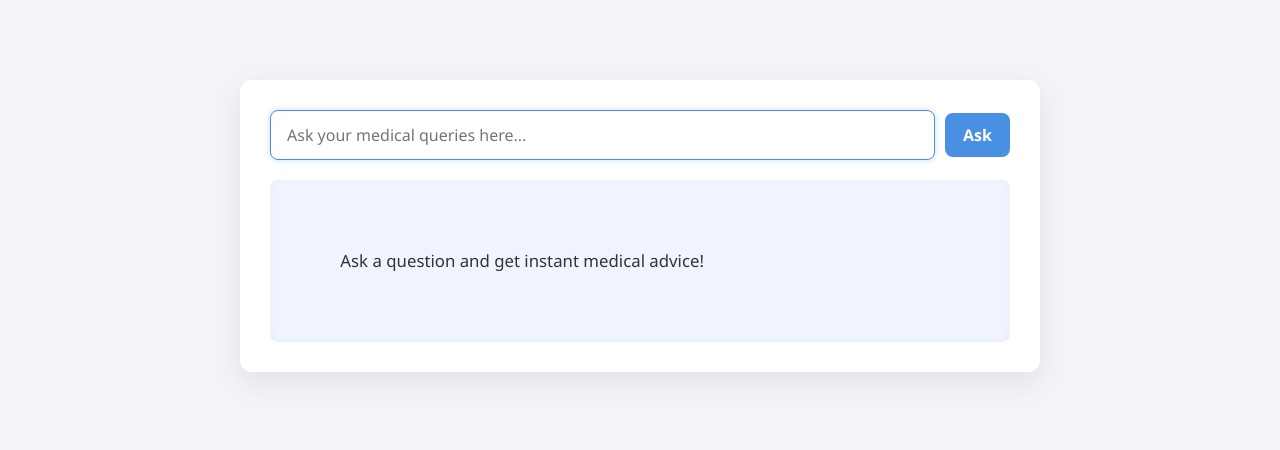
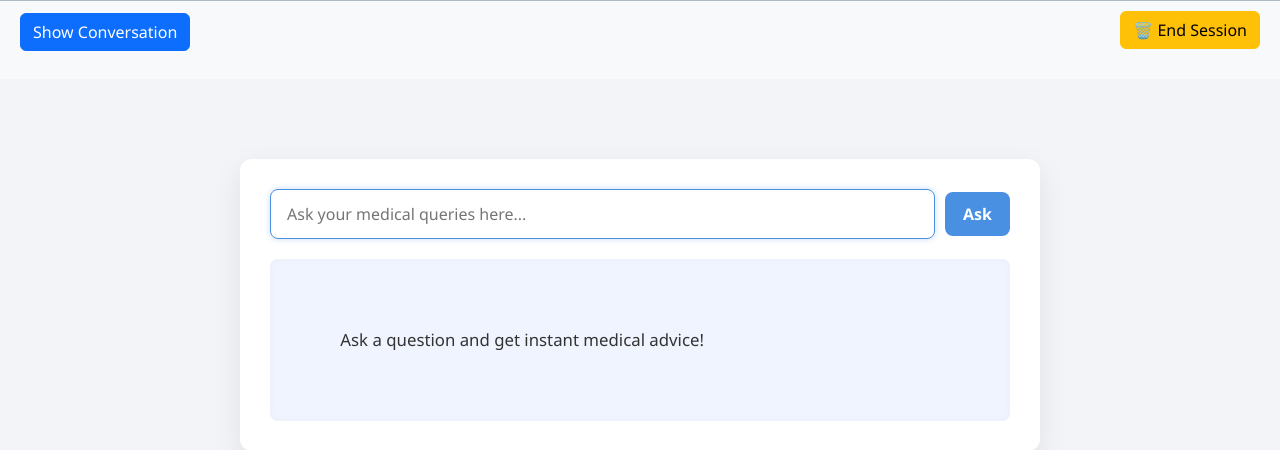
Before and after one commit to WolfenYash/medical-chatbot, a Flask app: page /chatbot in a window 1280 px wide. Shown: the part 56-506 px from the top of the page. Run offline with Flask 3, Linux system fonts and the light colour scheme; a user stored in the database is signed in.

Commit message:
finalizing the base of the project

```diff
--- a/app.py
+++ b/app.py
@@ -22,6 +22,16 @@ app.secret_key = os.getenv("SECRET_KEY")
 
 engine = create_engine("sqlite:///example.db")
 
+from datetime import timedelta
+
+app.config["SESSION_PERMANENT"] = False
+app.config["SESSION_TYPE"] = "filesystem"
+app.config["PERMANENT_SESSION_LIFETIME"] = timedelta(days=1)
+Session(app)
+
+
+
+import uuid # this is used to generate unique IDs for chat history
 
 @app.after_request
 def after_request(response):
@@ -100,6 +110,9 @@ def chatbot():
         flash("Please log in to access the chatbot.", "danger")
         return redirect(url_for("login"))
 
+    if "chat_session" not in session:
+        session["chat_session"] = str(uuid.uuid4())
+
     with engine.begin() as conn:
         profile = conn.execute(
             text("SELECT * FROM profiles WHERE username = :username"),
@@ -126,7 +139,18 @@ def chatbot():
     Sleep per Night: {profile.sleep_hours} hours
     Family History: {profile.family_history}
     """
+    with engine.begin() as conn:
+        chat_flow = conn.execute(
+            text("SELECT user_message, bot_response FROM chat_history WHERE session_id = :sid"),
+            {"sid": session["chat_session"]}
+        ).fetchall()
 
+    history_str = ""
+    if chat_flow:
+        for user_msg, bot_msg in chat_flow[-5:]:  # Only last 5 turns to keep prompt short
+            history_str += f"User: {user_msg}\nBot: {bot_msg}\n"
+    else:
+        history_str = "No previous chat history."
     if request.method == "POST":
         user_input = request.form.get("user_input")
         if not user_input:
@@ -152,23 +176,27 @@ def chatbot():
 
         # Step 2: Build a structured prompt using PromptTemplate
         rag_prompt = PromptTemplate(
-            input_variables=["profile", "context", "question"],
-            template=(
-                "You are a helpful and medically accurate assistant.\n"
-                "Use the following user profile and medical documents to answer the question.\n\n"
-                "User Profile:\n{profile}\n\n"
-                "Medical Context:\n{context}\n\n"
-                "Question: {question}\n\n"
-                "Answer:"
+        input_variables=["profile", "context", "history", "question"],
+        template=(
+            "You are a helpful and medically accurate assistant.\n\n"
+            "User Profile:\n{profile}\n\n"
+            "Relevant Medical Documents:\n{context}\n\n"
+            "Conversation So Far:\n{history}\n\n"
+            "Use the full conversation history to understand if the user is currently unwell or experiencing symptoms, and adapt your advice accordingly.\n\n"
+            "Current Question: {question}\n\n"
+            "Answer:"
             )
         )
+
 
         # Step 3: Format the final prompt
         final_prompt = rag_prompt.format(
             profile=profile_str,
             context=context,
+            history=history_str,
             question=user_input
         )
+
 
 
 
@@ -179,8 +207,8 @@ def chatbot():
         with engine.begin() as conn:
             # Save the user input to the chat history
             conn.execute(
-                text("INSERT INTO chat_history (username, user_message, bot_response) VALUES (:username, :message, :bot_response)"),
-                {"username": session["user"], "message": user_input, "bot_response": response}
+                text("INSERT INTO chat_history (username, user_message, bot_response , session_id) VALUES (:username, :message, :bot_response , :session_id)"),
+                {"username": session["user"], "message": user_input, "bot_response": response , "session_id": session["chat_session"]}
             )
         sources = []
         seen = set()
@@ -191,9 +219,22 @@ def chatbot():
             if label not in seen:
                 sources.append(label)
                 seen.add(label)
+        with engine.begin() as conn:
+            chat_flow = conn.execute(
+                text("SELECT user_message, bot_response FROM chat_history WHERE session_id = :sid"),
+                {"sid": session["chat_session"]}
+            ).fetchall()
 
-        return render_template("chat.html", response= response,sources = sources)
-    return render_template("chat.html", response=None)
+        return render_template("chat.html", response= response,sources = sources,chat_flow=chat_flow)
+
+
+    with engine.begin() as conn:
+        chat_flow = conn.execute(
+            text("SELECT user_message, bot_response FROM chat_history WHERE session_id = :sid"),
+            {"sid": session["chat_session"]}
+            ).fetchall()
+
+    return render_template("chat.html", response=None, chat_flow=chat_flow)
 
 @app.route("/profile", methods=["GET", "POST"])
 def save_profile():
@@ -274,6 +315,16 @@ def history():
 
     return render_template("history.html", chats=chats)
 
+
+@app.route("/end_session", methods=["POST"])
+def end_session():
+    session.pop("chat_session", None)  # Safely remove session_id
+    flash("Chat session ended. Start a new conversation!", "info")
+    return redirect(url_for("chatbot"))
+
+
+
+
 if __name__ == "__main__":
     app.run(debug=True)
 
--- a/static/css/chat.css
+++ b/static/css/chat.css
@@ -96,3 +96,21 @@ margin-top: 10px;
 border-left: 4px solid #6c757d;
 display:none;
 }
+
+
+#chat-flow {
+    display: none;
+  }
+#chat-flow.flow {
+    display: block !important;
+}
+
+.lower-nav
+{
+    display:flex;
+    justify-content: space-between;
+    align-items: center;
+    padding: 10px 20px;
+    background-color: #f8f9fa;
+    border-top: 1px solid #afb9c4;
+}
--- a/static/js/chat.js
+++ b/static/js/chat.js
@@ -19,3 +19,8 @@ toggle_sources.addEventListener("click",() =>
 
     }
 );
+let button = document.querySelector(".show-btn");
+button.addEventListener("click", function () {
+    let chat_flow = document.querySelector("#chat-flow");
+    chat_flow.classList.toggle("flow");
+});
--- a/templates/chat.html
+++ b/templates/chat.html
@@ -20,6 +20,34 @@
     </div>
   {% endif %}
 {% endwith %}
+<div class="lower-nav">
+  <button class="show-btn btn btn-primary mb-3">Show Conversation</button>
+
+  <form action="{{ url_for('end_session') }}" method="POST" style="display:inline;">
+    <button type="submit" class="btn btn-warning">🗑️ End Session</button>
+  </form>
+</div>
+
+<div class="chat-history mt-4" id="chat-flow">
+  {% if chat_flow %}
+      <!-- nothing -->
+  {% else %}
+      <h5>No conversation history available.</h5>
+  {% endif %}
+
+  {% if not chat_flow %}
+  <!-- nothing -->
+  {% endif %}
+  {% if chat_flow %}
+      <h5>Conversation</h5>
+      <ul class="list-group">
+          {% for human, bot in chat_flow %}
+              <li class="list-group-item"><strong>You:</strong> {{ human }}</li>
+              <li class="list-group-item"><strong>AI:</strong> {{ bot }}</li>
+          {% endfor %}
+      </ul>
+  {% endif %}
+</div>
 
 <div class="chat-container">
     <form action="{{ url_for('chatbot') }}" method="POST" autocomplete = "off">
```
Also changed, not shown: templates/history.html (+12 -16 lines), example.db, static/css/history.css (line endings or trailing spaces), static/js/feedback.js (line endings or trailing spaces), 3 other files.
